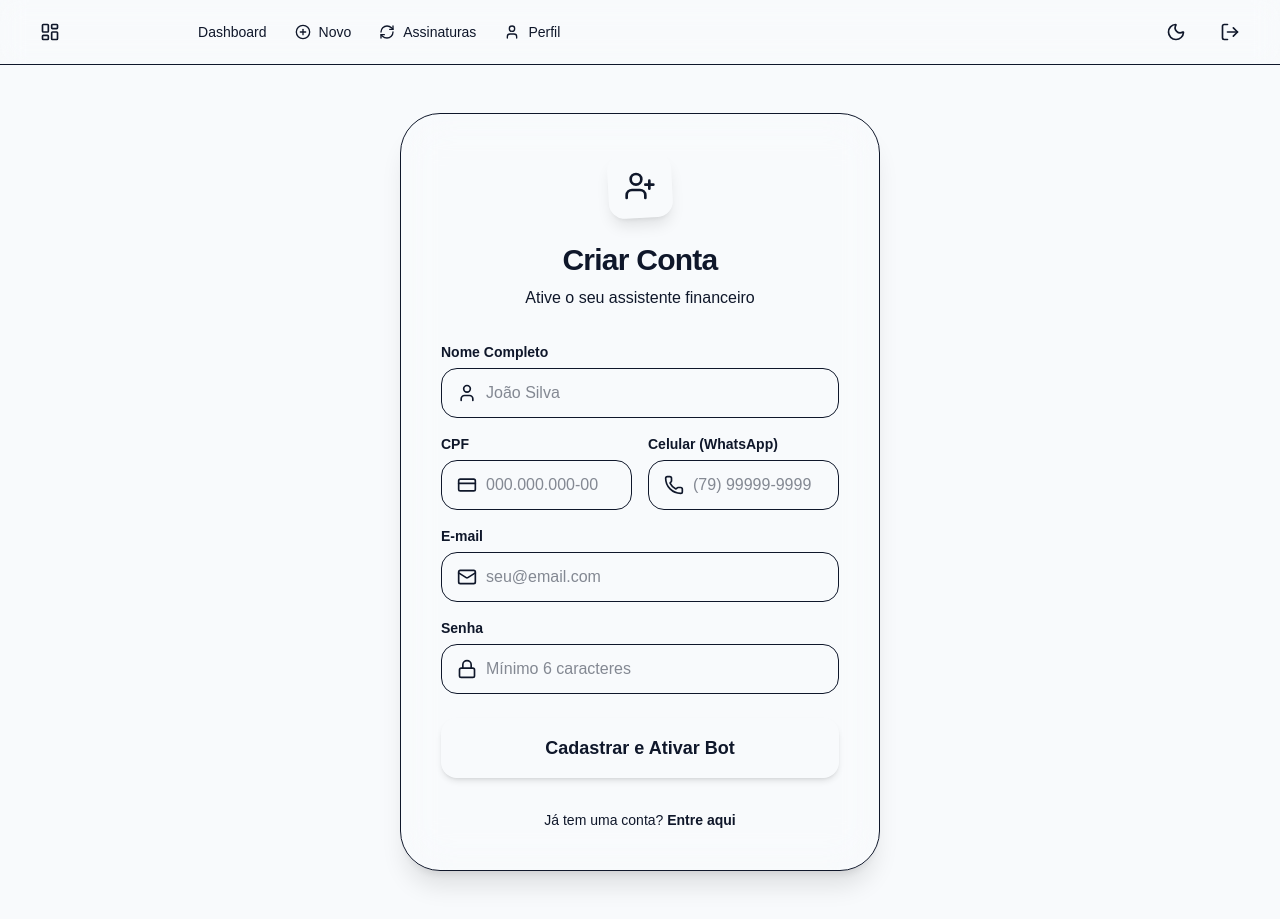
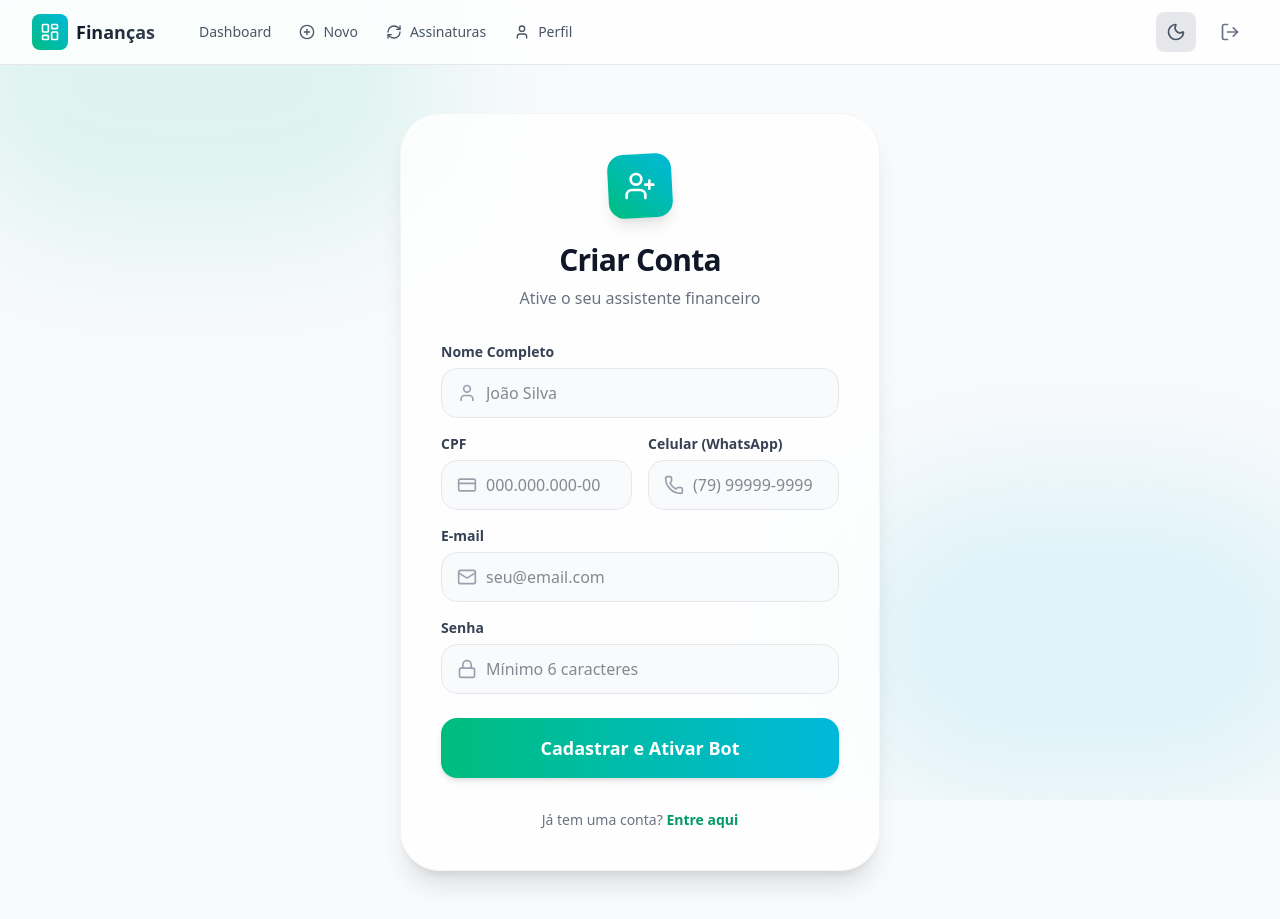
Before and after one commit to Joaozy/SiSFiN, a Next.js app: page /cadastro in a window 1280 px wide. Built offline with nearby package versions, Linux system fonts and the light colour scheme; no server answers.

Commit message:
Corrige layout

```diff
--- a/app/globals.css
+++ b/app/globals.css
@@ -1,45 +1,19 @@
 @import "tailwindcss";
+@plugin "@tailwindcss/typography";
+
+/* 🚀 O SEGREDO DO V4: Isso ativa o botão de Modo Escuro manual (Next-Themes) */
+@custom-variant dark (&:is(.dark *));
 
 @theme {
-  --color-*: initial;
   --font-sans: var(--font-geist-sans);
   --font-mono: var(--font-geist-mono);
 }
 
-/* Light mode - Fundo "SaaS Moderno" (Gelo Suave) */
-:root {
-  --background: #f8fafc; /* Um cinza levíssimo, tira o aspecto de "hospital" */
-  --foreground: #0f172a; /* Azul muito escuro para texto, mais elegante que preto puro */
+body {
+  -webkit-font-smoothing: antialiased;
 }
 
-/* Dark mode - Azul Marinho Profundo */
-@media (prefers-color-scheme: dark) {
-  :root:not(.light) {
-    --background: #09090b;
-    --foreground: #f8fafc;
-  }
-}
-
-/* Dark mode - manual toggle */
-.dark {
-  --background: #09090b;
-  --foreground: #f8fafc;
-}
-
-/* Light mode - manual override */
-.light {
-  --background: #f8fafc;
-  --foreground: #0f172a;
-}
-
-body {
-  background: var(--background);
-  color: var(--foreground);
-  font-family: Arial, Helvetica, sans-serif;
-  -webkit-font-smoothing: antialiased; /* Deixa as fontes mais nítidas e premium */
-}
-
-/* Animaciones personalizadas */
+/* Animações da sua Dashboard */
 @keyframes fade-in {
   from { opacity: 0; }
   to { opacity: 1; }
--- a/app/layout.tsx
+++ b/app/layout.tsx
@@ -28,7 +28,7 @@ export default function RootLayout({
     <html lang="pt-BR" suppressHydrationWarning>
       {/* 🚀 REMOVIDAS AS CORES FIXAS DAQUI. AGORA O GLOBALS.CSS MANDA! */}
       <body
-        className={`${geistSans.variable} ${geistMono.variable} antialiased transition-colors duration-300`}
+        className={`${geistSans.variable} ${geistMono.variable} antialiased bg-[#f8fafc] dark:bg-[#09090b] text-[#0f172a] dark:text-[#f8fafc] transition-colors duration-300`}
         suppressHydrationWarning
       >
         <ThemeProvider
--- a/tailwind.config.ts
+++ /dev/null
@@ -1,17 +0,0 @@
-import type { Config } from 'tailwindcss'
-
-const config: Config = {
-  content: [
-    './pages/**/*.{js,ts,jsx,tsx,mdx}',
-    './components/**/*.{js,ts,jsx,tsx,mdx}',
-    './app/**/*.{js,ts,jsx,tsx,mdx}',
-  ],
-  darkMode: 'class',
-  theme: {
-    extend: {},
-  },
-  plugins: [
-    require('@tailwindcss/typography'),
-  ],
-}
-export default config
```
